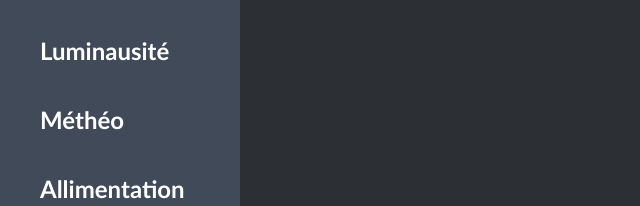
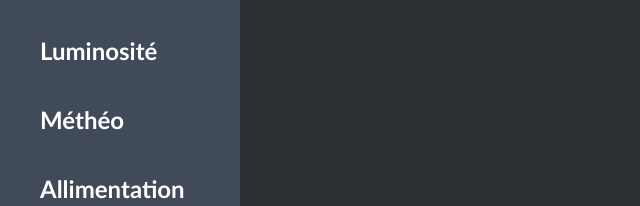
Before and after one commit to linventif/projet-bac, a plain HTML site: page codes/website/v5/index.html in a window 1280 px wide. Shown: the part 203-409 px from the top of the page, 0-640 px from the left. Drawn offline with Linux system fonts and the light colour scheme.

Commit message:
2022 05 18

```diff
--- a/codes/website/v5/index.html
+++ b/codes/website/v5/index.html
@@ -16,7 +16,7 @@
             <div id="button">
                 <a href="https://google.fr" class="button"><h2>Temperature</h2></a>
                 <a href="https://google.fr" class="button"><h2>Humidité</h2></a>
-                <a href="https://google.fr" class="button"><h2>Luminausité</h2></a>
+                <a href="https://google.fr" class="button"><h2>Luminosité</h2></a>
                 <a href="https://google.fr" class="button"><h2>Méthéo</h2></a>
                 <a href="https://google.fr" class="button"><h2>Allimentation</h2></a>
                 <a href="https://google.fr" class="button"><h2>Paramettre</h2></a>
```
